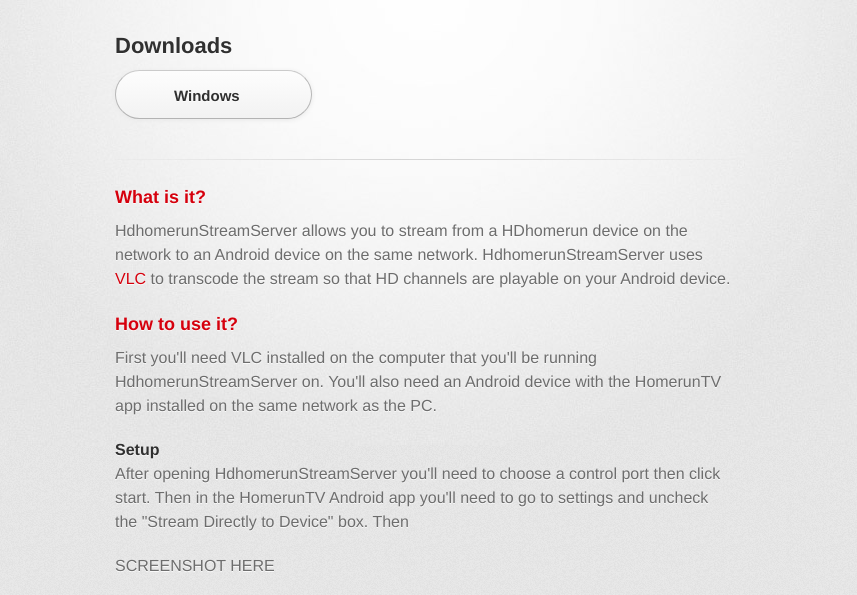
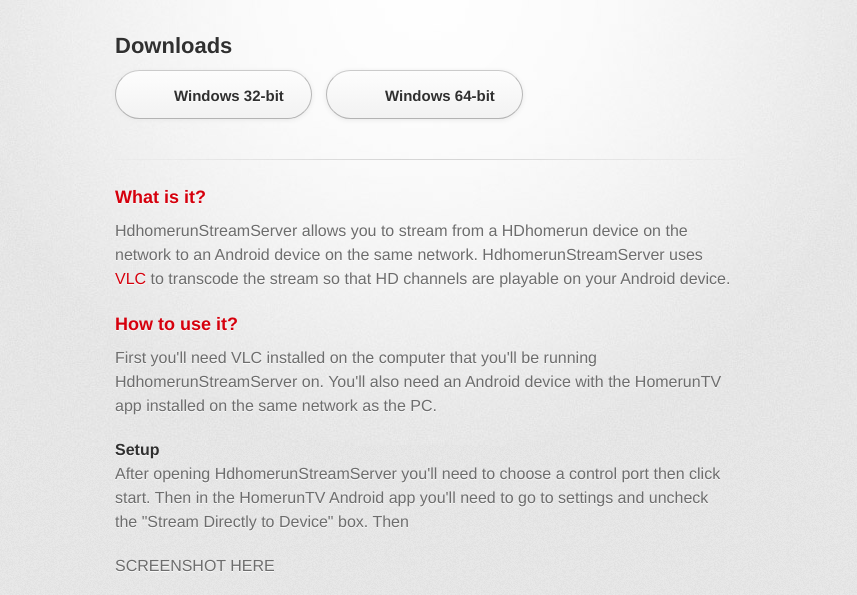
Before and after one commit to zaren678/HdhomerunStreamServer, a plain HTML site: page index.html in a window 1280 px wide. Shown: the part 128-723 px from the top of the page, without its empty margins (215-1072 px from the left). Drawn offline with Linux system fonts and the light colour scheme; a web font is replaced by a local one.

Commit message:
add links to 32-bit and 64-bit windows versions

```diff
--- a/index.html
+++ b/index.html
@@ -24,7 +24,8 @@
 
         <section id="downloads" class="clearfix">
 		    <h2>Downloads</h2>
-			 <a href="https://github.com/downloads/zaren678/HdhomerunStreamServer/Hdhomerun%20Signal%20Meter%20Server.exe" class="button"><span>Windows</span></a>
+			 <a href="https://github.com/downloads/zaren678/HdhomerunStreamServer/Hdhomerun%20Signal%20Meter%20Server_x86.exe" class="button"><span>Windows 32-bit</span></a>
+          <a href="https://github.com/downloads/zaren678/HdhomerunStreamServer/Hdhomerun%20Signal%20Meter%20Server_x64.exe" class="button"><span>Windows 64-bit</span></a>
         </section>
 
         <hr>
```
